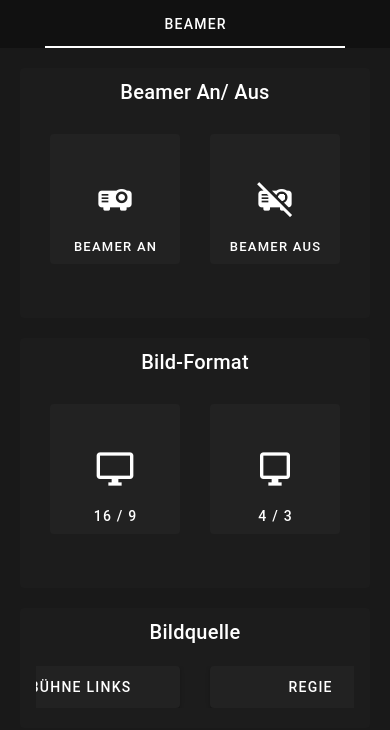
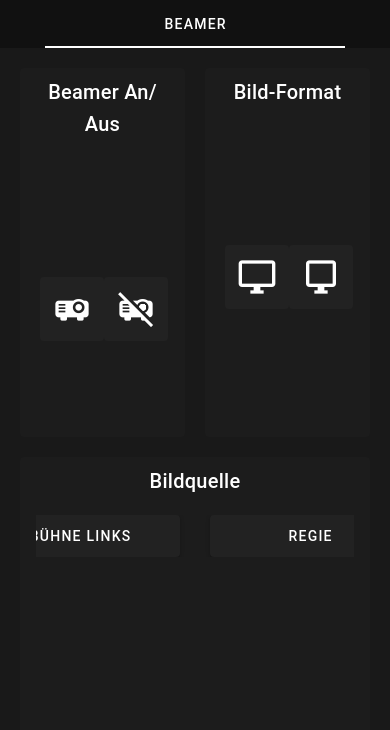
Before and after one commit to filip326/aua, a Vue app in the folder frontend/: page /pi in a window 390 px wide. Shown: the top 730 px of the page. Built offline with nearby package versions, Linux system fonts and the light colour scheme.

Commit message:
made pi kind of responsive

```diff
--- a/frontend/src/components/SquareIconBtn.vue
+++ b/frontend/src/components/SquareIconBtn.vue
@@ -6,10 +6,6 @@ export default {
         color: {
             type: String,
             default: "surface",
-        },
-        height: {
-            type: String,
-            default: "130px",
         },
         width: {
             type: String,
@@ -28,12 +24,24 @@ export default {
 </script>
 
 <template>
-    <VBtn variant="flat" :color="color" :height="height" :width="width" style="position: relative">
+    <VBtn
+        variant="flat"
+        :color="color"
+        :style="`width: ${width}; aspect-ratio: 1/1; height: auto; position: relative;`"
+    >
         <VIcon :size="iconSize">{{ icon }}</VIcon>
-        <span
+        <span class="square_icon_btn__text"
             :style="`position: absolute; bottom: 10px; left: 0; width: 100%; text-align: center; font-size: ${textSize}`"
         >
             {{ text }}
         </span>
     </VBtn>
 </template>
+
+<style scoped>
+@media screen and (max-width: 480px) {
+    .square_icon_btn__text {
+        display: none;
+    }
+}
+</style>
--- a/frontend/src/pages/pi/Index.vue
+++ b/frontend/src/pages/pi/Index.vue
@@ -22,23 +22,23 @@ export default {
     <VWindow v-model="tab">
         <VWindowItem value="beamer">
             <div class="content__wrapper">
-                <VCard color="darker" variant="flat" width="350px" height="250px">
+                <VCard color="darker" variant="flat" width="calc(50% - 10px)" style="aspect-ratio: 370/252">
                     <VCardTitle> Beamer An/ Aus </VCardTitle>
                     <VCardItem class="centered_content">
-                        <SquareIconBtn icon="mdi-projector" text="Beamer an" />
-                        <SquareIconBtn icon="mdi-projector-off" text="Beamer aus" />
+                        <SquareIconBtn width="calc(50% - 10px)" icon="mdi-projector" text="Beamer an" />
+                        <SquareIconBtn width="calc(50% - 10px)" icon="mdi-projector-off" text="Beamer aus" />
                     </VCardItem>
                 </VCard>
 
-                <VCard color="darker" variant="flat" width="350px" height="250px">
+                <VCard color="darker" variant="flat" width="calc(50% - 10px)" style="aspect-ratio: 370/252">
                     <VCardTitle> Bild-Format </VCardTitle>
                     <VCardItem class="centered_content">
-                        <SquareIconBtn icon="mdi-monitor" text="16 / 9" textSize="14px" />
-                        <SquareIconBtn icon="mdi-monitor-small" text="4 / 3" textSize="14px" />
+                        <SquareIconBtn width="calc(50% - 10px)" icon="mdi-monitor" text="16 / 9" textSize="14px" />
+                        <SquareIconBtn width="calc(50% - 10px)" icon="mdi-monitor-small" text="4 / 3" textSize="14px" />
                     </VCardItem>
                 </VCard>
 
-                <VCard color="darker" variant="flat" width="720px" height="120px">
+                <VCard color="darker" variant="flat" width="100%">
                     <VCardTitle> Bildquelle </VCardTitle>
                     <VCardItem id="videosource_selection_button_group">
                         <VBtn width="200px" height="42px" v-for="src in video_srces" :key="src">
@@ -51,8 +51,13 @@ export default {
     </VWindow>
 </template>
 
+<style>
+@import url(../../styles/pi.__global.css);
+</style>
+
 <style scoped>
 .content__wrapper {
+    height: calc(100svh - 48px);
     display: flex;
     flex-wrap: wrap;
     justify-content: center;
@@ -64,29 +69,3 @@ export default {
     text-align: center;
 }
 </style>
-
-<style>
-#videosource_selection_button_group > .v-card-item__content {
-    display: flex;
-    align-items: center;
-    flex-direction: row;
-    justify-content: center;
-    gap: 30px;
-    width: 100%;
-    height: 100%;
-}
-
-.v-card-item.centered_content {
-    height: calc(250px - 2.25rem - 48px);
-}
-
-.v-card-item.centered_content > .v-card-item__content {
-    display: flex;
-    align-items: center;
-    flex-direction: row;
-    justify-content: center;
-    gap: 30px;
-    width: 100%;
-    height: 100%;
-}
-</style>
--- /dev/null
+++ b/frontend/src/styles/pi.__global.css
@@ -0,0 +1,22 @@
+#videosource_selection_button_group > .v-card-item__content {
+    display: flex;
+    align-items: end;
+    flex-direction: row;
+    justify-content: center;
+    gap: 30px;
+    width: 100%;
+}
+
+.v-card-item.centered_content {
+    padding: 0;
+    height: calc(100% - 48px);
+}
+
+.v-card-item.centered_content > .v-card-item__content {
+    display: flex;
+    align-items: center;
+    flex-direction: row;
+    justify-content: space-between;
+    width: 100%;
+    padding: 20px;
+}
```
